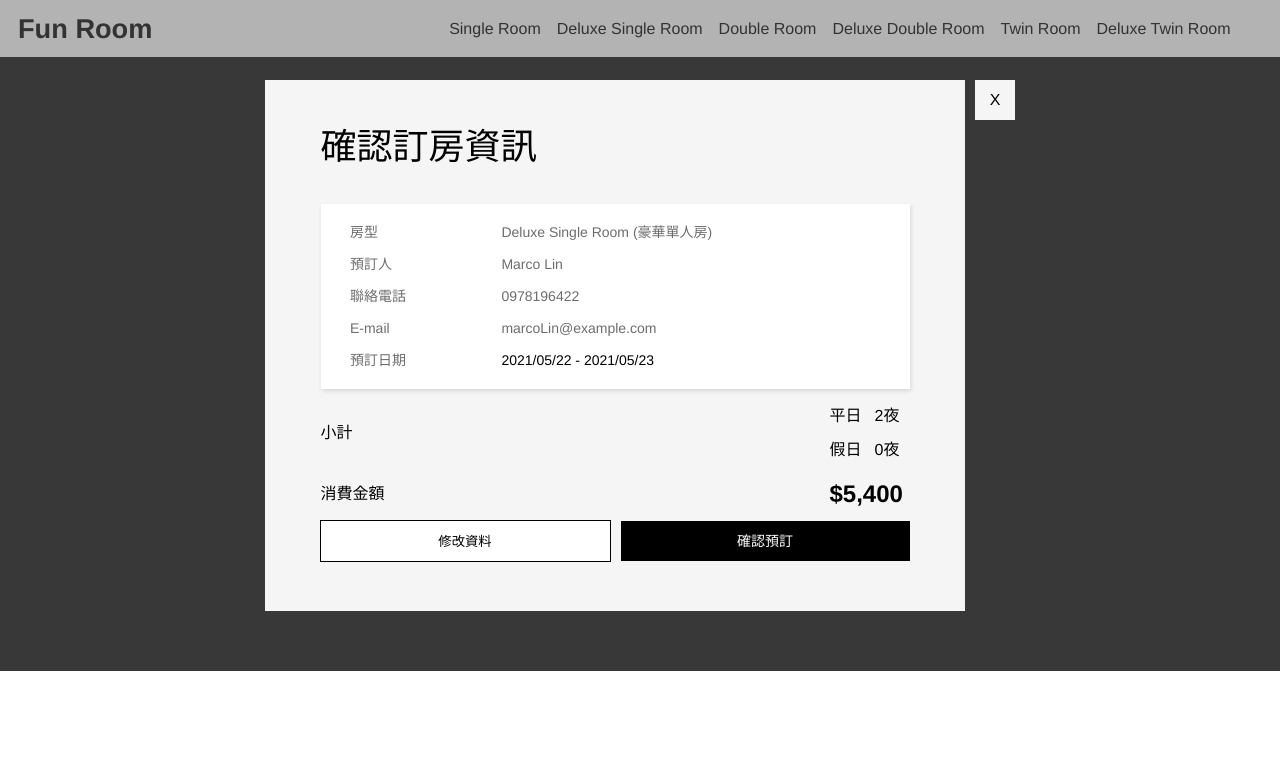
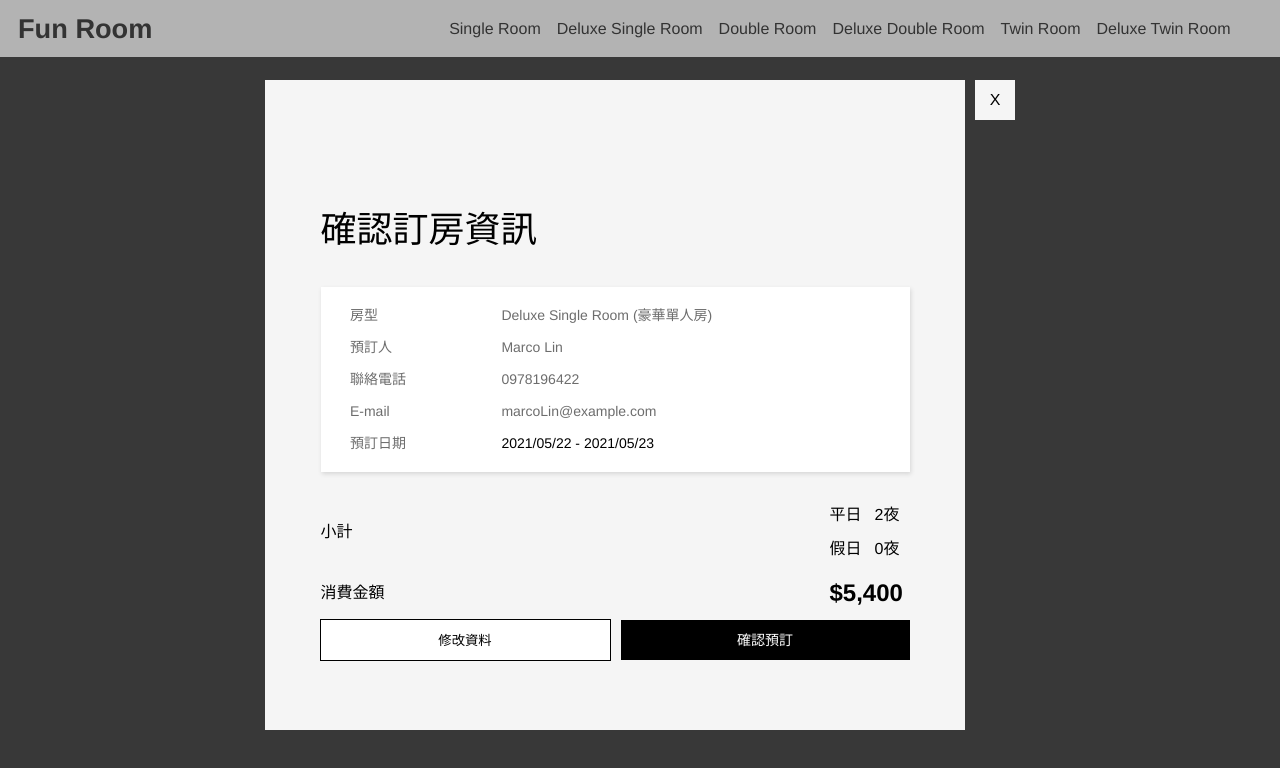
Before and after one commit to MarcoLin1/hotel-reservation-Fun_Room, a Vue app: page /confirm in a window 1280 px wide. Shown: the top 768 px of the page. Built offline with nearby package versions, Linux system fonts and the light colour scheme.

Commit message:
fix UI error

```diff
--- a/src/components/ConfirmDetail.vue
+++ b/src/components/ConfirmDetail.vue
@@ -91,7 +91,6 @@ export default {
     width: 100%;
     height: 100vh;
     position: relative;
-    // padding-bottom: 40px;
   }
   &__inner__wrapper {
     position: relative;
@@ -211,20 +210,23 @@ export default {
 
 @media screen and (min-width: 756px) {
   .confirm {
+    &__container {
+      height: 100%;
+    }
     &__inner__container {
       background: rgba(0, 0, 0, 0.78);
       backdrop-filter: blur(14px);
       padding: 80px 0 60px 0;
       display: flex;
       justify-content: center;
-      height: auto;
+      height: 100vh;
     }
     &__inner__wrapper {
       width: 100%;
       height: 100%;
       max-width: 700px;
+      max-height: 550px;
       background-color: #f5f5f5;
-      // margin: 0 auto;
       padding: 50px 0;
     }
     &__title {
```
